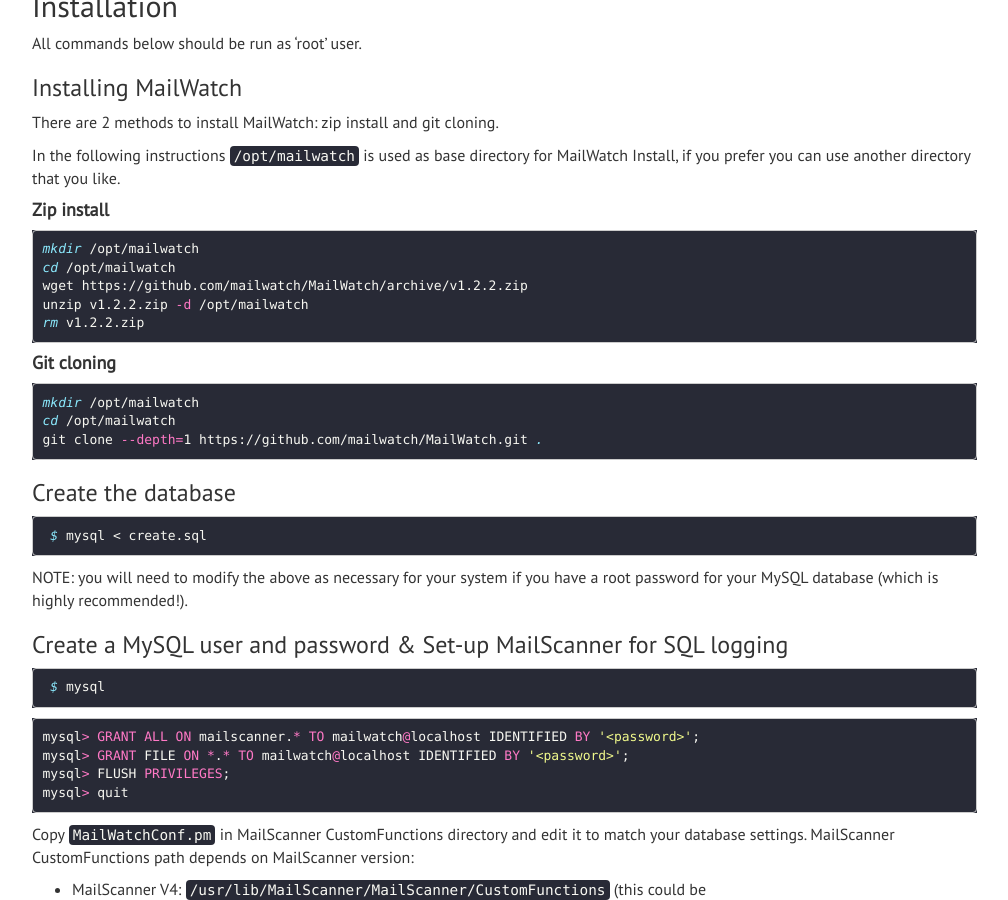
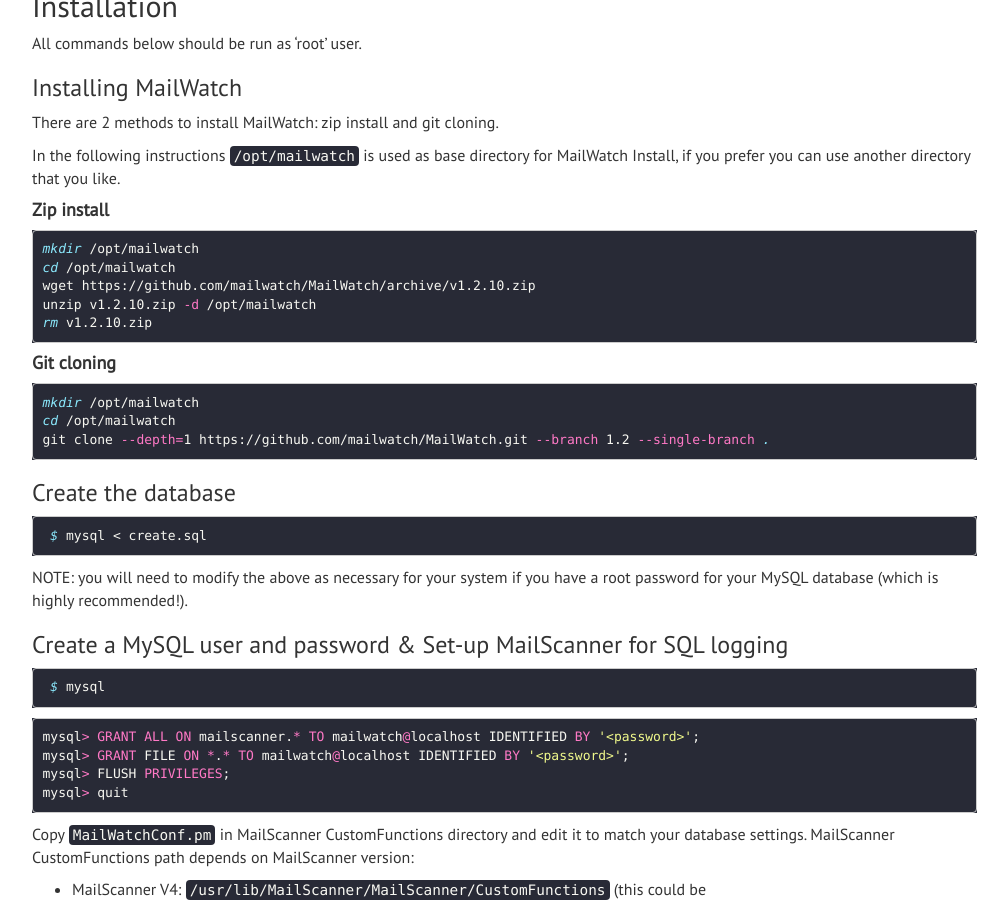
Before and after one commit to mailwatch/mailwatch-docs, a Jekyll site: the page built from _posts/2017-03-23-installing.md, in a window 1280 px wide and 900 px high, scrolled down 857 px. Shown: the whole window, without its empty margins (233-1241 px from the left). Built offline with Jekyll 4.4.1, drawn with Linux system fonts in a browser that asks for light colours; nearby versions of some CDN libraries.

Commit message:
Better git install instructions

````diff
--- a/_posts/2017-03-23-installing.md
+++ b/_posts/2017-03-23-installing.md
@@ -57,16 +57,16 @@ In the following instructions `/opt/mailwatch` is used as base directory for Mai
 ```shell
 mkdir /opt/mailwatch
 cd /opt/mailwatch
-wget https://github.com/mailwatch/MailWatch/archive/v1.2.2.zip
-unzip v1.2.2.zip -d /opt/mailwatch
-rm v1.2.2.zip
+wget https://github.com/mailwatch/MailWatch/archive/v1.2.10.zip
+unzip v1.2.10.zip -d /opt/mailwatch
+rm v1.2.10.zip
 ```
 
 #### Git cloning
 ```shell
 mkdir /opt/mailwatch
 cd /opt/mailwatch
-git clone --depth=1 https://github.com/mailwatch/MailWatch.git .
+git clone --depth=1 https://github.com/mailwatch/MailWatch.git --branch 1.2 --single-branch .
 ```
 
 ### Create the database
````
